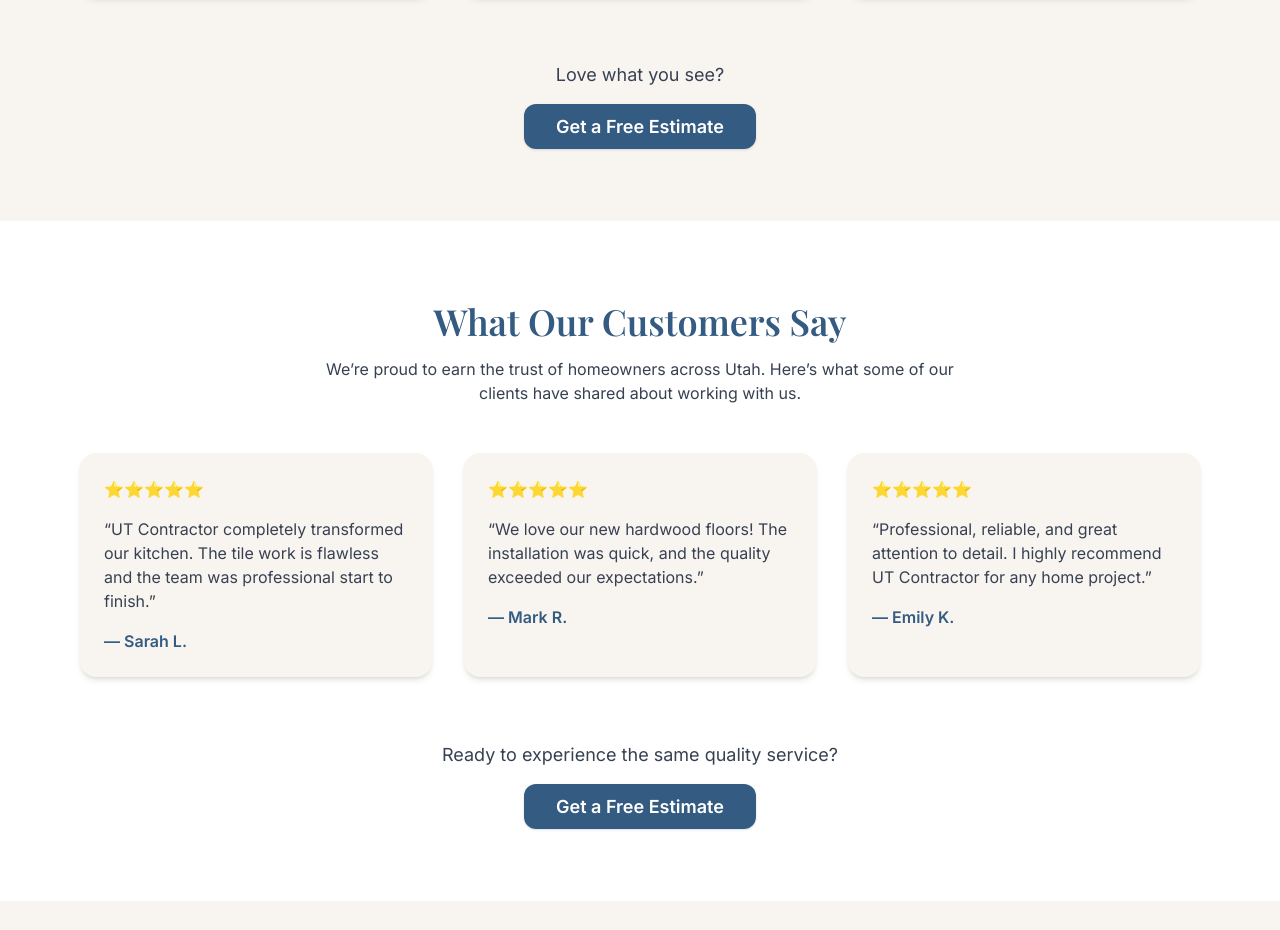
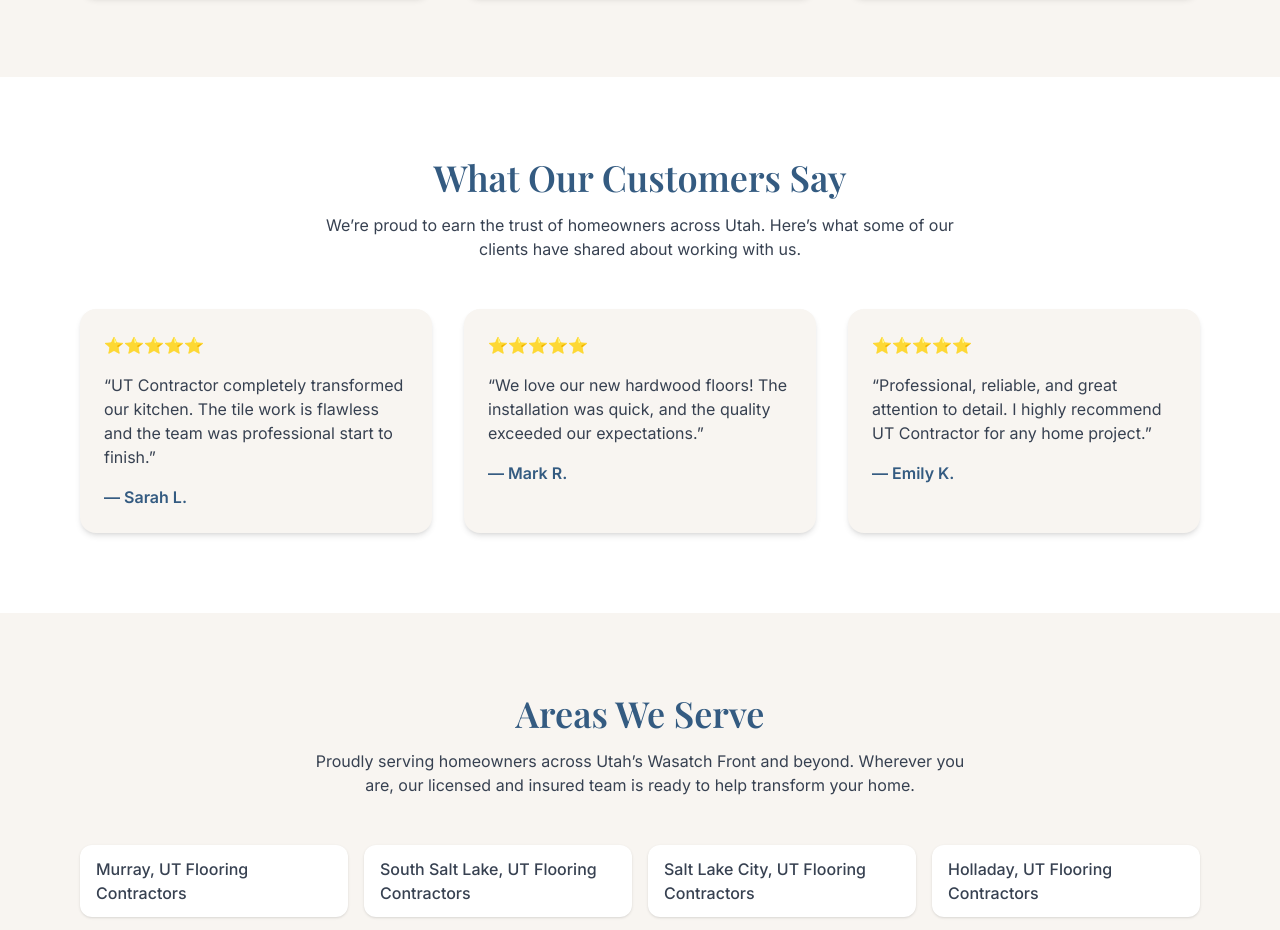
Before and after one commit to yaman20912-oss/UT-CONTRACTOR-LLC, a plain HTML site: page index.html in a window 1280 px wide. Shown: the part 3439-4369 px from the top of the page. Drawn offline with nearby package versions, Linux system fonts and the light colour scheme; files whose address does not match are found by name.

Commit message:
Update index.html

```diff
--- a/index.html
+++ b/index.html
@@ -280,14 +280,6 @@
           </div>
         </article>
       </div>
-
-      <!-- Closing CTA -->
-      <div class="text-center mt-16">
-        <p class="text-lg text-gray-700 mb-6">Love what you see?</p>
-        <a href="#contact" class="text-white bg-brand hover:bg-brandDark px-8 py-3 rounded-xl text-lg font-semibold shadow">
-          Get a Free Estimate
-        </a>
-      </div>
     </section>
 
     <!-- ===== Reviews Section ===== -->
@@ -333,14 +325,6 @@
           </p>
           <footer class="font-semibold text-brand">— Emily K.</footer>
         </blockquote>
-      </div>
-
-      <!-- Closing CTA -->
-      <div class="text-center mt-16">
-        <p class="text-lg text-gray-700 mb-6">Ready to experience the same quality service?</p>
-        <a href="#contact" class="text-white bg-brand hover:bg-brandDark px-8 py-3 rounded-xl text-lg font-semibold shadow">
-          Get a Free Estimate
-        </a>
       </div>
     </section>
 
```
